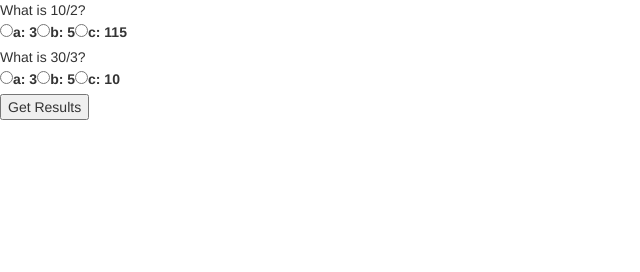
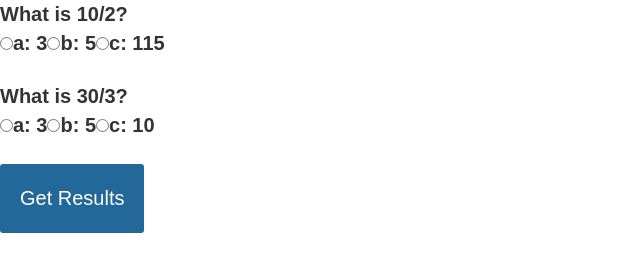
Before and after one commit to Baylex/TW_widget, a plain HTML site: page index.html in a window 1280 px wide. Shown: the whole page, without its empty margins (0-640 px from the left). Drawn offline with nearby package versions, Linux system fonts and the light colour scheme.

Commit message:
connect to css

```diff
--- a/index.html
+++ b/index.html
@@ -6,6 +6,7 @@
     <meta name="viewport" content="width=device-width, initial-scale=1.0">
     <title>Transformation Waco TIA Calculator</title>
     <link rel="stylesheet" href="https://maxcdn.bootstrapcdn.com/bootstrap/3.3.7/css/bootstrap.min.css">
+    <link type="text/css" rel="stylesheet" href="CSS.css" />
 </head>
 <body>
     <div id="quiz"></div>
```
